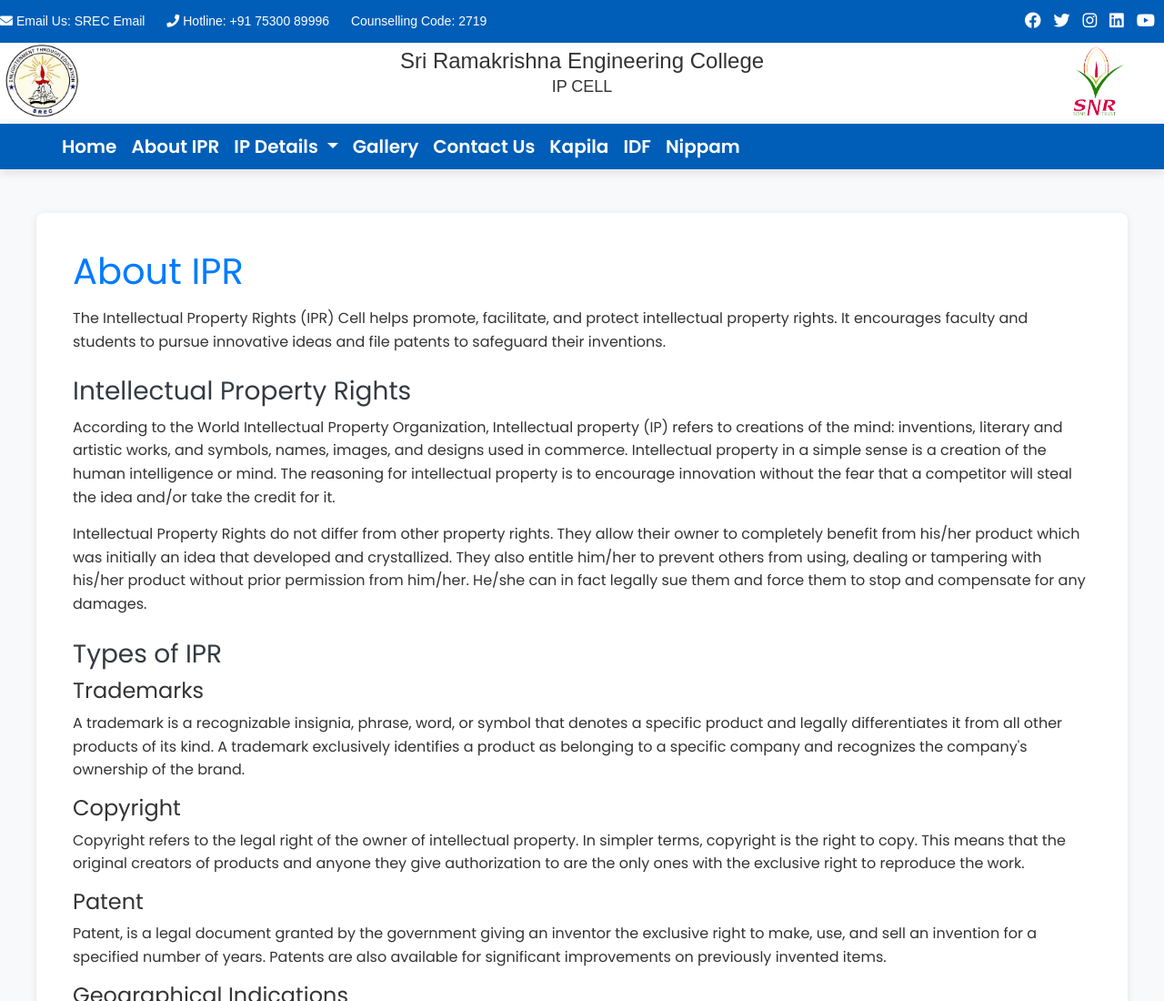
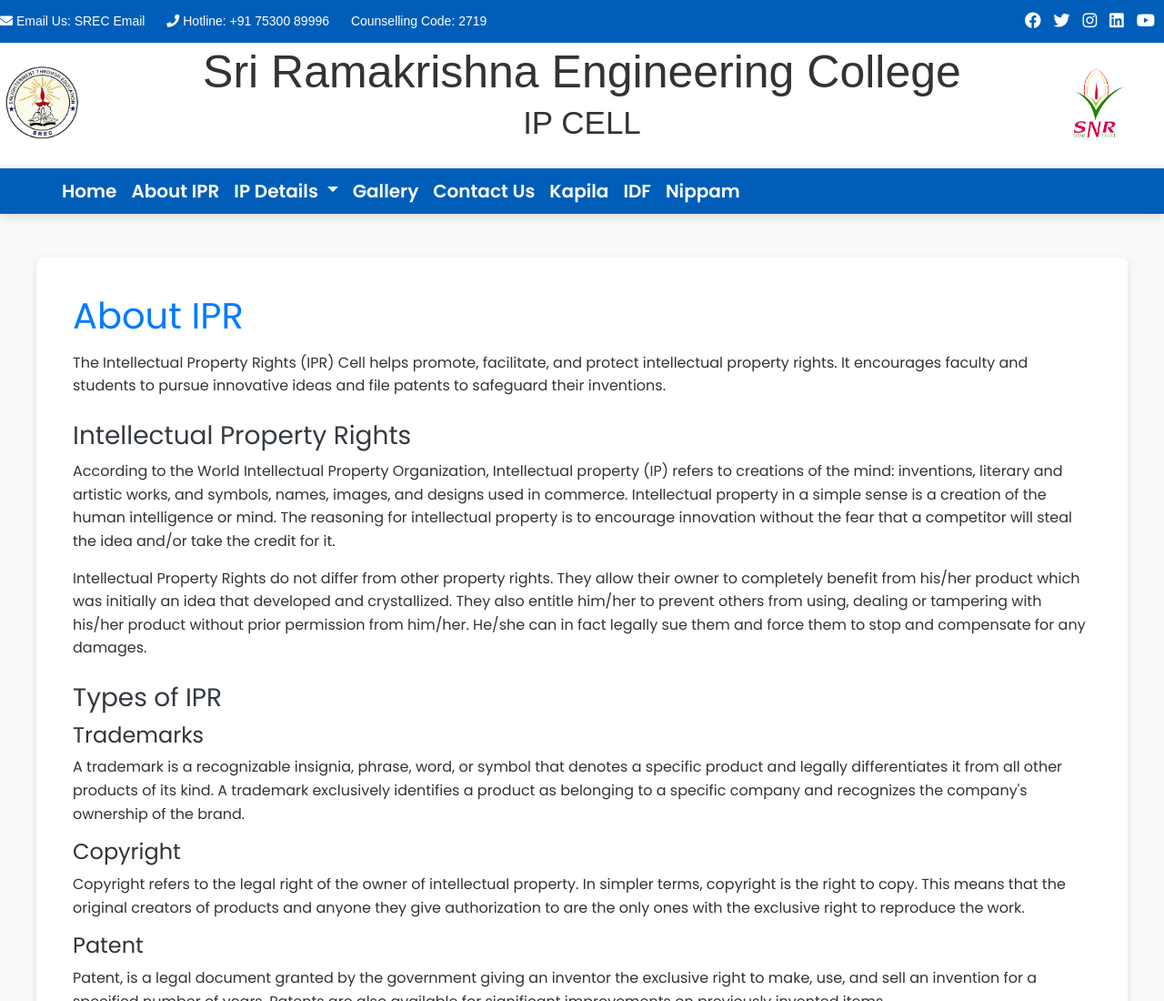
Before and after one commit to Mounika-arch/ip-cell, a website: page about-ipr.html in a window 1280 px wide. Shown: the top 1100 px of the page at 91% size. Drawn offline with nearby package versions, Linux system fonts and the light colour scheme.

Commit message:
Update about-ipr.html

```diff
--- a/about-ipr.html
+++ b/about-ipr.html
@@ -125,13 +125,13 @@
 }
 
 .college-info h1 {
-    font-size: 24px;
+    font-size: 50px;
     color: #333;
     margin: 0;
 }
 
 .college-info p {
-    font-size: 18px;
+    font-size: 35px;
     color: #333;
     text-align: center;
 }
```
